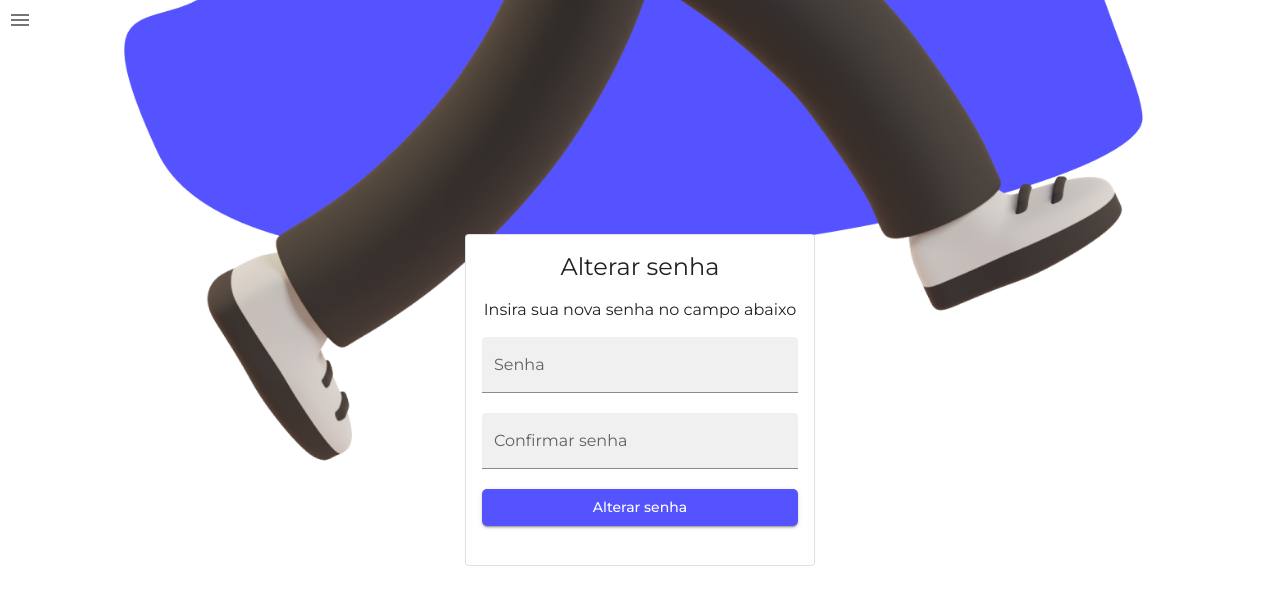
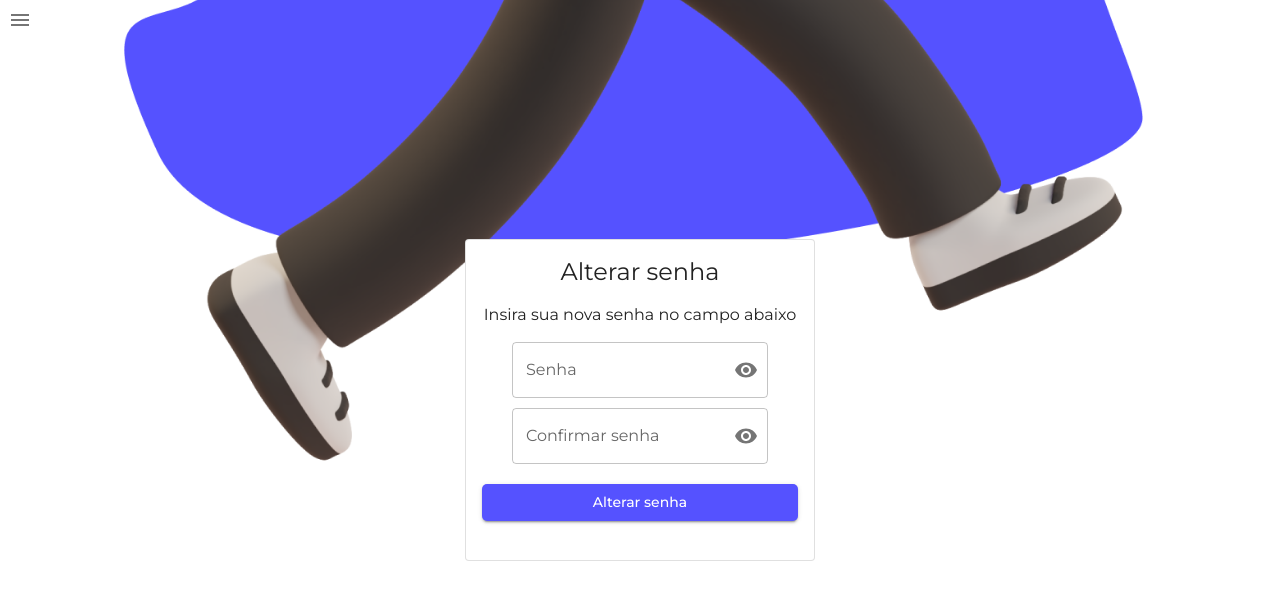
Before and after one commit to cedraz/expense-manager-front, a Next.js app: page /password-recovery/update-password in a window 1280 px wide. Shown: the top 604 px of the page. Built offline with nearby package versions, Linux system fonts and the light colour scheme.

Commit message:
fix update-password

```diff
--- a/src/app/password-recovery/update-password/page.tsx
+++ b/src/app/password-recovery/update-password/page.tsx
@@ -3,7 +3,7 @@ import * as React from 'react'
 import { useRouter } from 'next/navigation'
 
 // Material UI
-import { Button, Card, CardContent, Grid, TextField, Typography } from '@mui/material'
+import { Button, Card, CardContent, FormControl, Grid, IconButton, InputAdornment, InputLabel, OutlinedInput, TextField, Typography } from '@mui/material'
 
 // Services
 import { updatePassword } from '@/services/users/update-password'
@@ -13,6 +13,7 @@ import { useForm, SubmitHandler } from 'react-hook-form'
 
 import { toast } from 'react-toastify'
 import handleMessageError from '@/utils/handleMessageError'
+import { VisibilityOff, Visibility } from '@mui/icons-material'
 
 type Inputs = {
   password: string,
@@ -23,6 +24,9 @@ export default function UpdatePassword() {
   const route = useRouter()
 
   const { register, handleSubmit } = useForm<Inputs>()
+
+  const [showPassword, setShowPassword] = React.useState(false)
+  const [showConfirmPassword, setShowConfirmPassword] = React.useState(false)
 
   const onSubmit: SubmitHandler<Inputs> = async (data) => {
     try {
@@ -58,6 +62,8 @@ export default function UpdatePassword() {
     }
   }
 
+  const handleClickShowPassword = (setState: React.Dispatch<React.SetStateAction<boolean>>) => setState((oldState) => !oldState)
+
   return (
     <>
       <Grid container direction={'column'} className='home' sx={{height: '100vh', justifyContent: 'center', alignItems: 'center'}}>
@@ -72,9 +78,48 @@ export default function UpdatePassword() {
                 Insira sua nova senha no campo abaixo
               </Typography>
 
-              <TextField label="Senha" variant="filled" sx={{width: '100%', mb: '20px'}} {...register('password')} />
-
-              <TextField label="Confirmar senha" variant="filled" sx={{width: '100%', mb: '20px'}} {...register('confirmPassword')} />
+              <Grid container alignItems={'center'} justifyContent={'center'} sx={{mb: '20px', gap: '10px'}}>
+                <FormControl variant="outlined" >
+                  <InputLabel htmlFor="outlined-adornment-password">Senha</InputLabel>
+                  <OutlinedInput
+                    id="outlined-adornment-password"
+                    type={showPassword ? 'text' : 'password'}
+                    {...register('password')}
+                    endAdornment={
+                      <InputAdornment position="end">
+                        <IconButton
+                          aria-label="toggle password visibility"
+                          onClick={() => handleClickShowPassword(setShowPassword)}
+                          edge="end"
+                        >
+                          {showPassword ? <VisibilityOff /> : <Visibility />}
+                        </IconButton>
+                      </InputAdornment>
+                    }
+                    label="Password"
+                  />
+                </FormControl>
+                <FormControl variant="outlined" >
+                  <InputLabel htmlFor="outlined-adornment-password">Confirmar senha</InputLabel>
+                  <OutlinedInput
+                    id="outlined-adornment-password"
+                    type={showConfirmPassword ? 'text' : 'password'}
+                    {...register('confirmPassword')}
+                    endAdornment={
+                      <InputAdornment position="end">
+                        <IconButton
+                          aria-label="toggle password visibility"
+                          onClick={() => handleClickShowPassword(setShowConfirmPassword)}
+                          edge="end"
+                        >
+                          {showConfirmPassword ? <VisibilityOff /> : <Visibility />}
+                        </IconButton>
+                      </InputAdornment>
+                    }
+                    label="Password"
+                  />
+                </FormControl>
+              </Grid>
 
               <Button type='submit' variant='contained' sx={{width: '100%', mb: '15px'}}>Alterar senha</Button>
             </form>
--- a/src/app/password-recovery/verify-code/page.tsx
+++ b/src/app/password-recovery/verify-code/page.tsx
@@ -38,6 +38,8 @@ export default function VerifyCode() {
 
       localStorage.setItem('passwordToken', response.token)
 
+      toast.success('Código validado com sucesso!')
+
       route.push('/password-recovery/update-password')
     } catch (error) {
       const messageError = handleMessageError(error)
```
